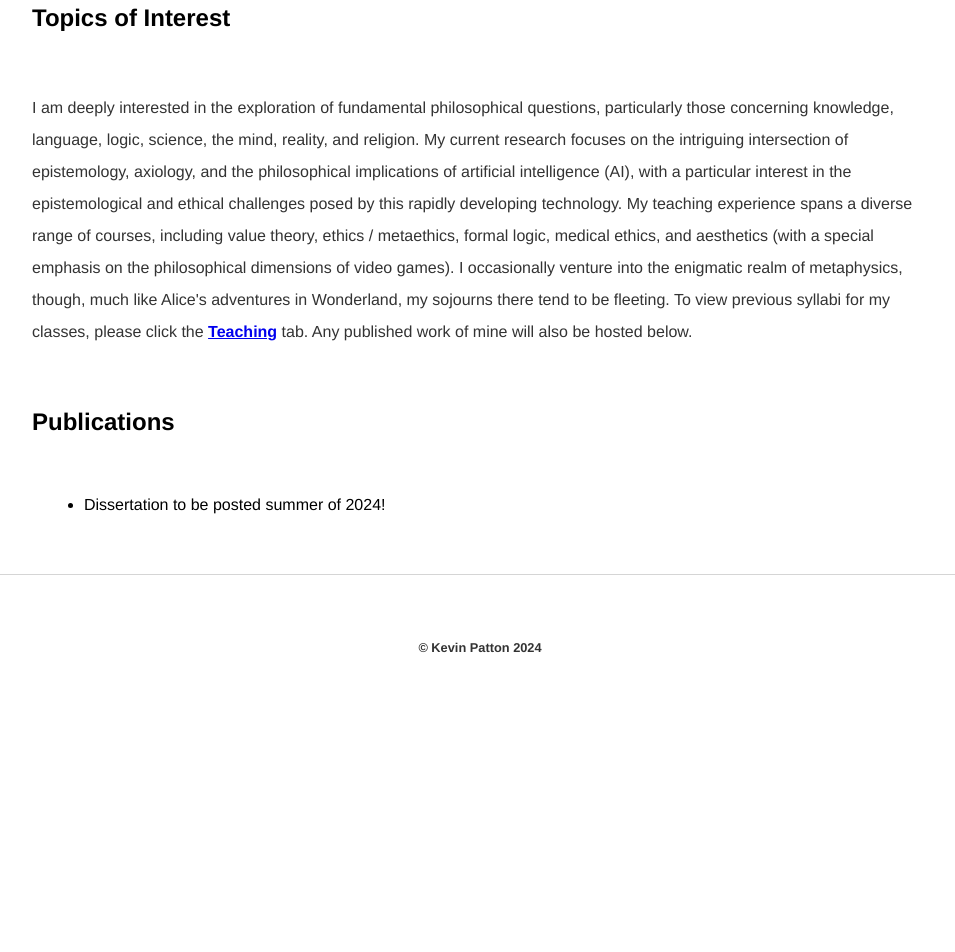
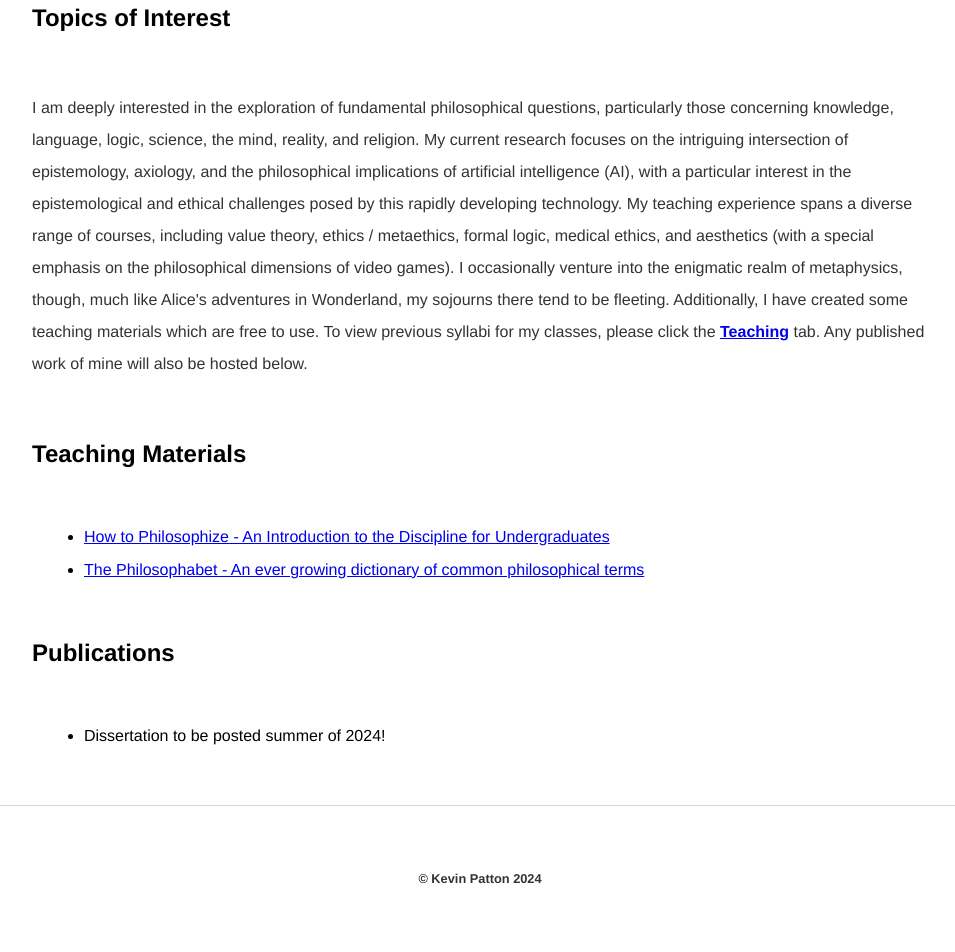
Before and after one commit to kevinjpatton/kevinjpatton.github.io, a Jekyll site: the page built from research/index.html, in a window 1280 px wide. Shown: the part 404-1356 px from the top of the page, without its empty margins (160-1115 px from the left). Built offline with Jekyll 4.4.1, drawn with Linux system fonts in a browser that asks for light colours; Markdown is read by kramdown in place of the engine named in the settings; before the commit the page ends 1125 px from its top, so only the background shows below that.

Commit message:
Update index.html

```diff
--- a/research/index.html
+++ b/research/index.html
@@ -3,7 +3,12 @@ layout: research
 title: Research - Kevin Patton
 ---
 <h2>Topics of Interest</h2>
-<p>I am deeply interested in the exploration of fundamental philosophical questions, particularly those concerning knowledge, language, logic, science, the mind, reality, and religion. My current research focuses on the intriguing intersection of epistemology, axiology, and the philosophical implications of artificial intelligence (AI), with a particular interest in the epistemological and ethical challenges posed by this rapidly developing technology. My teaching experience spans a diverse range of courses, including value theory, ethics / metaethics, formal logic, medical ethics, and aesthetics (with a special emphasis on the philosophical dimensions of video games). I occasionally venture into the enigmatic realm of metaphysics, though, much like Alice's adventures in Wonderland, my sojourns there tend to be fleeting. To view previous syllabi for my classes, please click the <b><a href="/teaching">Teaching</a></b> tab. Any published work of mine will also be hosted below.</p>
+<p>I am deeply interested in the exploration of fundamental philosophical questions, particularly those concerning knowledge, language, logic, science, the mind, reality, and religion. My current research focuses on the intriguing intersection of epistemology, axiology, and the philosophical implications of artificial intelligence (AI), with a particular interest in the epistemological and ethical challenges posed by this rapidly developing technology. My teaching experience spans a diverse range of courses, including value theory, ethics / metaethics, formal logic, medical ethics, and aesthetics (with a special emphasis on the philosophical dimensions of video games). I occasionally venture into the enigmatic realm of metaphysics, though, much like Alice's adventures in Wonderland, my sojourns there tend to be fleeting. Additionally, I have created some teaching materials which are free to use. To view previous syllabi for my classes, please click the <b><a href="/teaching">Teaching</a></b> tab. Any published work of mine will also be hosted below.</p>
+<h2>Teaching Materials</h2>
+<ul class="standard-list">
+  <li><a href="/research/Draft - How to Philosophize.pdf" target="_blank">How to Philosophize - An Introduction to the Discipline for Undergraduates</a></li>
+  <li><a href="/research/Draft - Philosophabet.pdf" target="_blank">The Philosophabet - An ever growing dictionary of common philosophical terms</a></li>
+</ul>
 <h2>Publications</h2>
 <ul class="standard-list">
   <li>Dissertation to be posted summer of 2024!</li>
```
